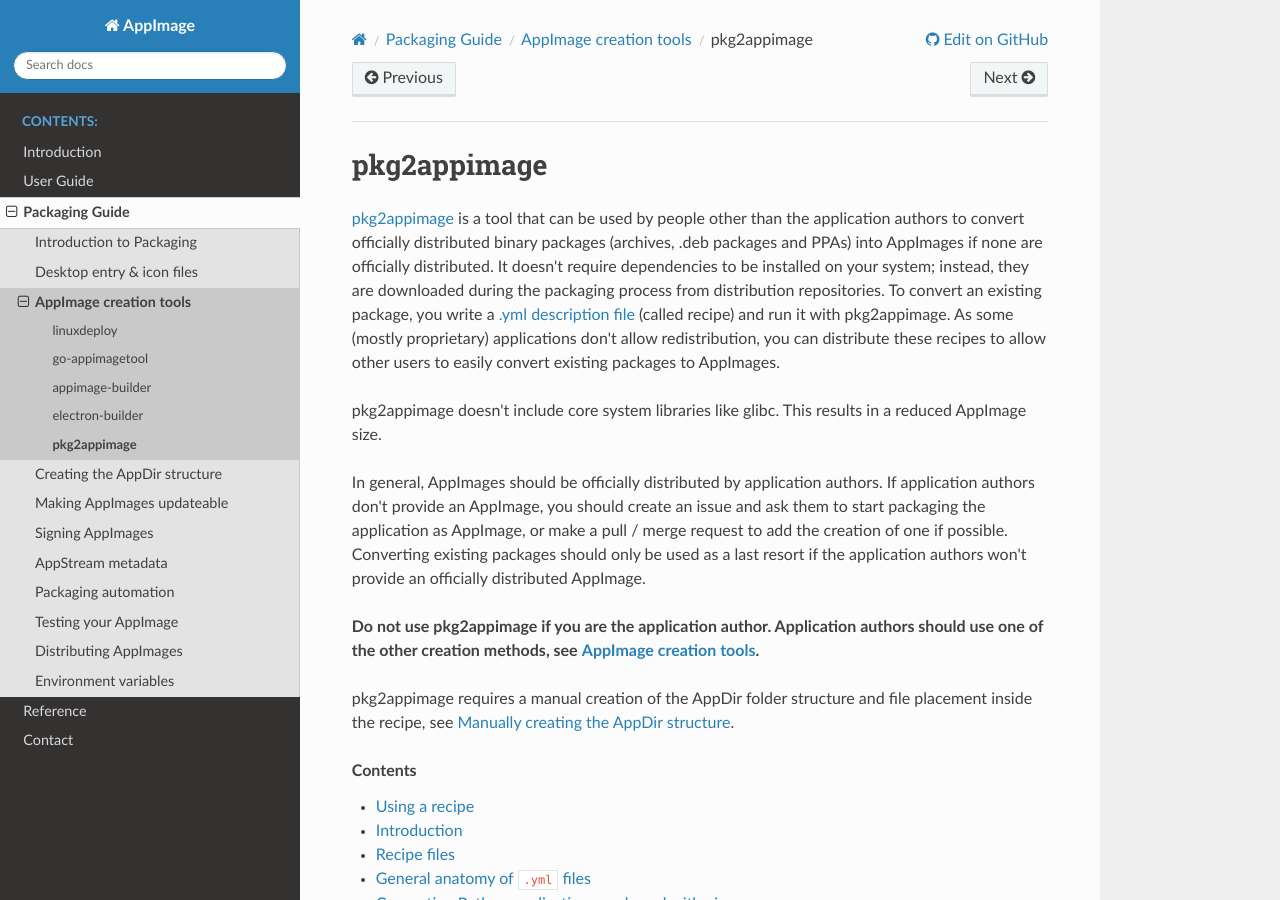
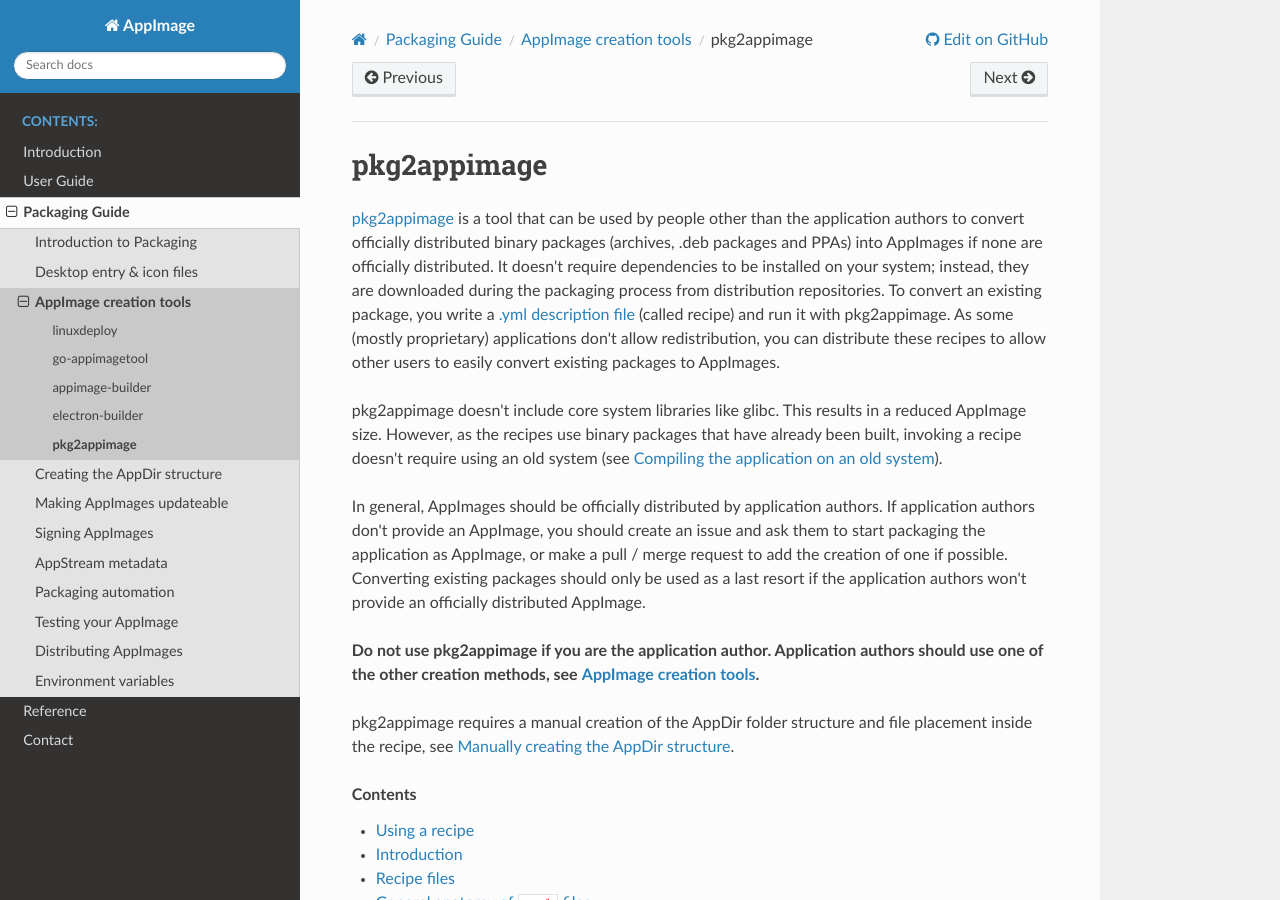
Before and after one commit to AppImage/docs.appimage.org, a Sphinx documentation site: the page built from source/packaging-guide/appimage-creation-tools/pkg2appimage.rst, in a window 1280 px wide and 900 px high. Built offline with Sphinx 7.4.7 and the Read the Docs theme 3.1.0, drawn with Linux system fonts in a browser that asks for light colours.

Commit message:
Carried out several minor improvements
Several minor improvements to the documentation have been carried out:
- The appimagebuilder and pkg2appimage pages now link to a section explaining why the compilation should sometimes be done on an old system. Even if this doesn't apply to these projects, this helps readers to understand the context.
- An explanation why the version of the system where a pkg2appimage recipe is invoked doesn't matter has been added to its page.
- A runtime reference implementation decision has been added to the list.
- A Woodpecker CI script has been moved into the Woodpecker folder.
- The 404 page has improved to reflect the state of the documentation more accuractly, and grammar mistakes have been corrected.
- An unused file has been removed.
- A duplicate in the .gitignore file has been removed.

```diff
--- a/source/packaging-guide/appimage-creation-tools/appimage-builder.rst
+++ b/source/packaging-guide/appimage-creation-tools/appimage-builder.rst
@@ -13,7 +13,7 @@
 
 Using appimage-builder, you write a so-called *recipe* that is then used to create the AppImage or convert the package into an AppImage. As some (mostly proprietary) applications don't allow redistribution, you can distribute these recipes to allow other users to easily convert existing packages to AppImages.
 
-appimage-builder creates a complete bundle. This means that it includes all dependencies, even core system libraries like glibc. This results in an increased AppImage size (at least 30MB more). On the other hand, this removes the limitation of requiring an *old system* (meaning the oldest supported LTS distribution version) to compile the binaries. It should only be used if linuxdeploy can't be used, e.g. if the AppImage can't be built on the oldest supported LTS distribution version.
+appimage-builder creates a complete bundle. This means that it includes all dependencies, even core system libraries like glibc. This results in an increased AppImage size (at least 30MB more). On the other hand, this removes the limitation of requiring an *old system* (meaning the oldest supported LTS distribution version) to compile the binaries, see :ref:`compiling-on-old-system`. It should only be used if linuxdeploy can't be used, e.g. if the AppImage can't be built on the oldest supported LTS distribution version.
 
 The officially supported distributions for AppImages created with appimage-builder are Debian, Ubuntu and Arch.
 
--- a/source/packaging-guide/appimage-creation-tools/index.rst
+++ b/source/packaging-guide/appimage-creation-tools/index.rst
@@ -103,6 +103,8 @@
 |appimage_preferred_source|
 
 
+.. _compiling-on-old-system:
+
 Compiling the application on an old system
 ------------------------------------------
 
--- a/source/packaging-guide/appimage-creation-tools/pkg2appimage.rst
+++ b/source/packaging-guide/appimage-creation-tools/pkg2appimage.rst
@@ -7,10 +7,7 @@
 
 `pkg2appimage <https://github.com/AppImage/pkg2appimage>`_ is a tool that can be used by people other than the application authors to convert officially distributed binary packages (archives, .deb packages and PPAs) into AppImages if none are officially distributed. It doesn't require dependencies to be installed on your system; instead, they are downloaded during the packaging process from distribution repositories. To convert an existing package, you write a `.yml description file <https://github.com/AppImage/pkg2appimage/tree/master/recipes>`_ (called recipe) and run it with pkg2appimage. As some (mostly proprietary) applications don't allow redistribution, you can distribute these recipes to allow other users to easily convert existing packages to AppImages.
 
-pkg2appimage doesn't include core system libraries like glibc. This results in a reduced AppImage size.
-
-..
-   TODO: Does the system version on which a recipe is invoked make a difference on the versions the AppImage will run on?
+pkg2appimage doesn't include core system libraries like glibc. This results in a reduced AppImage size. However, as the recipes use binary packages that have already been built, invoking a recipe doesn't require using an old system (see :ref:`compiling-on-old-system`).
 
 |appimage_preferred_source|
 
--- a/source/packaging-guide/ingredients.rst
+++ /dev/null
@@ -1,6 +0,0 @@
-:orphan:
-
-.. _ref-ingredients:
-
-What goes into an AppImage
-==========================
--- a/source/reference/appimage/reference-implementation.rst
+++ b/source/reference/appimage/reference-implementation.rst
@@ -37,6 +37,7 @@
 - The runtime is statically linked, which means that there are no dependencies (like ``glibc``) required on the system.
 - The runtime doesn't check the AppRun file in any way before running it; it simply tasks the operating system to execute it.
 - After the AppRun file exited, the runtime unmounts the image and cleans up the temporary resources (such as the temporary mountpoint directory).
+- The specific error messages that are printed if an error occurs (e.g. if the file system can't be mounted).
 
 As both the AppImage specification and those implementation decisions |appimage_history_link|.
 
```
Also changed, not shown: source/error-pages/404.rst (+6 -3 lines), 4 other files.
